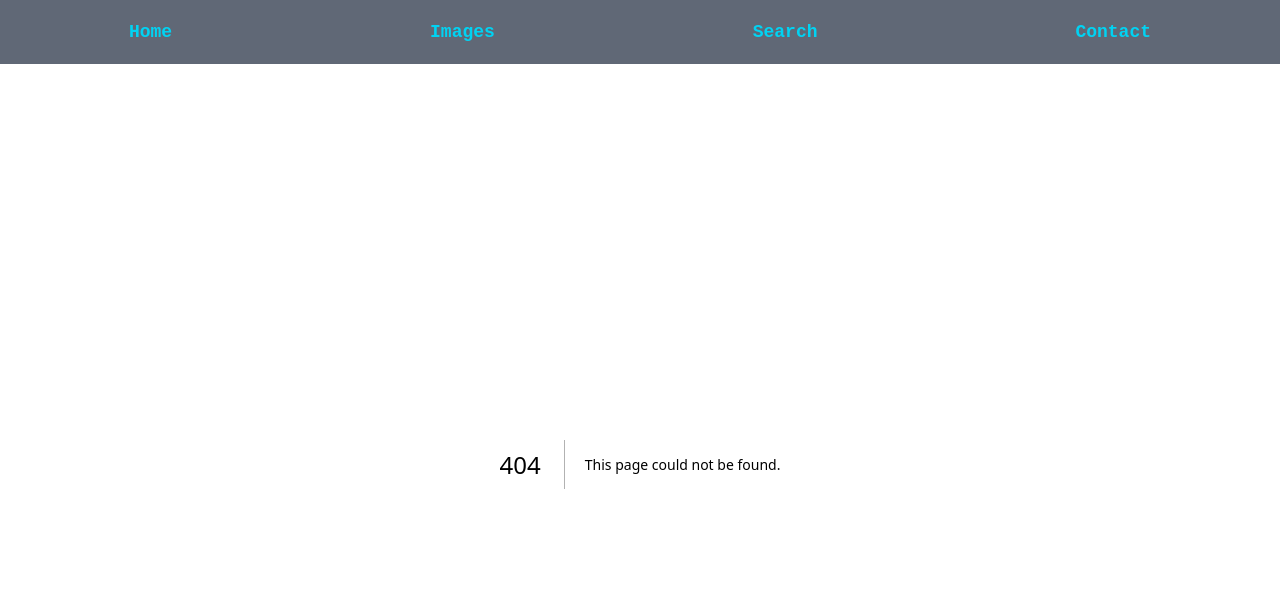
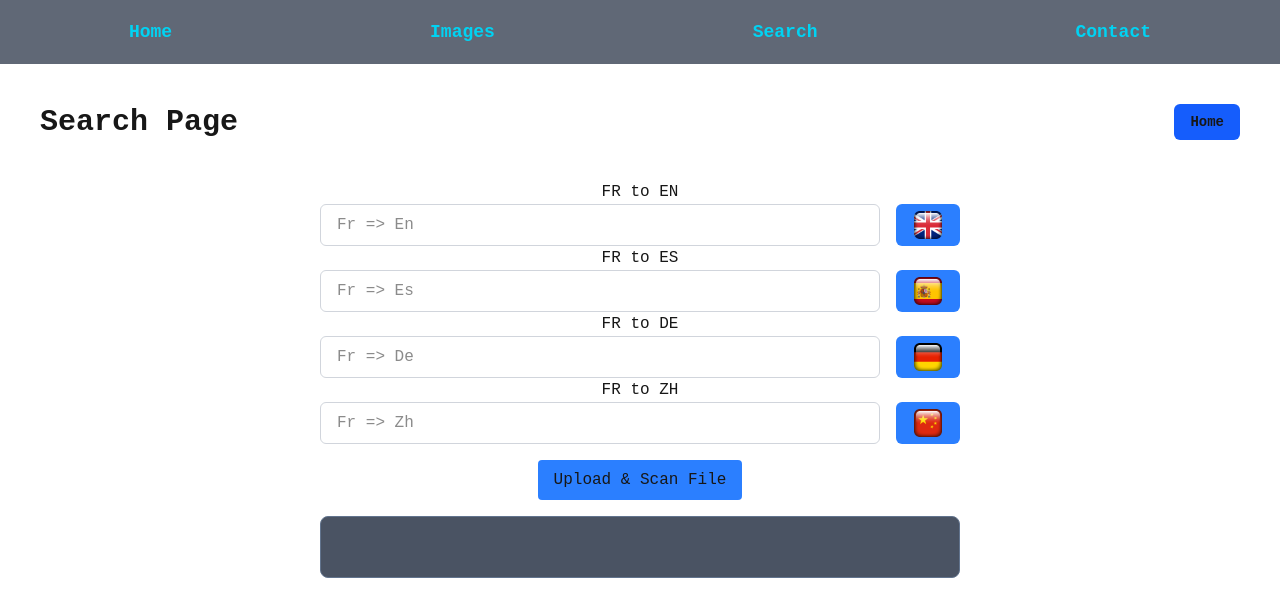
Before and after one commit to EveilHub/nextjs_prompt_ia, a Next.js app in the folder my-app/: page /translation in a window 1280 px wide. Before the commit this address had no page. Shown: the top 616 px of the page. Built offline with nearby package versions, Linux system fonts and the light colour scheme.

Commit message:
new route created

```diff
--- /dev/null
+++ b/my-app/app/translation/loading.tsx
@@ -0,0 +1,10 @@
+import { JSX } from "react";
+
+const Loading = (): JSX.Element => {
+    return (
+        <div>
+            <h1>Loading...</h1>
+        </div>
+    )
+};
+export default Loading;
--- /dev/null
+++ b/my-app/app/translation/page.tsx
@@ -0,0 +1,25 @@
+import { JSX, Suspense } from "react";
+import BtnHome from "../ui/btn-home";
+import SearchBar from "../ui/search-bar";
+import Loading from "./loading";
+
+const TranslationPage = (): JSX.Element => {
+
+    return (
+        <div className="w-full h-full">
+
+            <div className="flex justify-between text-3xl font-bold p-10">
+                <h1>Search Page</h1>
+                <BtnHome />
+            </div>
+
+            <div className="flex items-center justify-center">
+                <Suspense fallback={<Loading />}>
+                    <SearchBar />
+                </Suspense>
+            </div>
+
+        </div>
+    )
+};
+export default TranslationPage;
```
